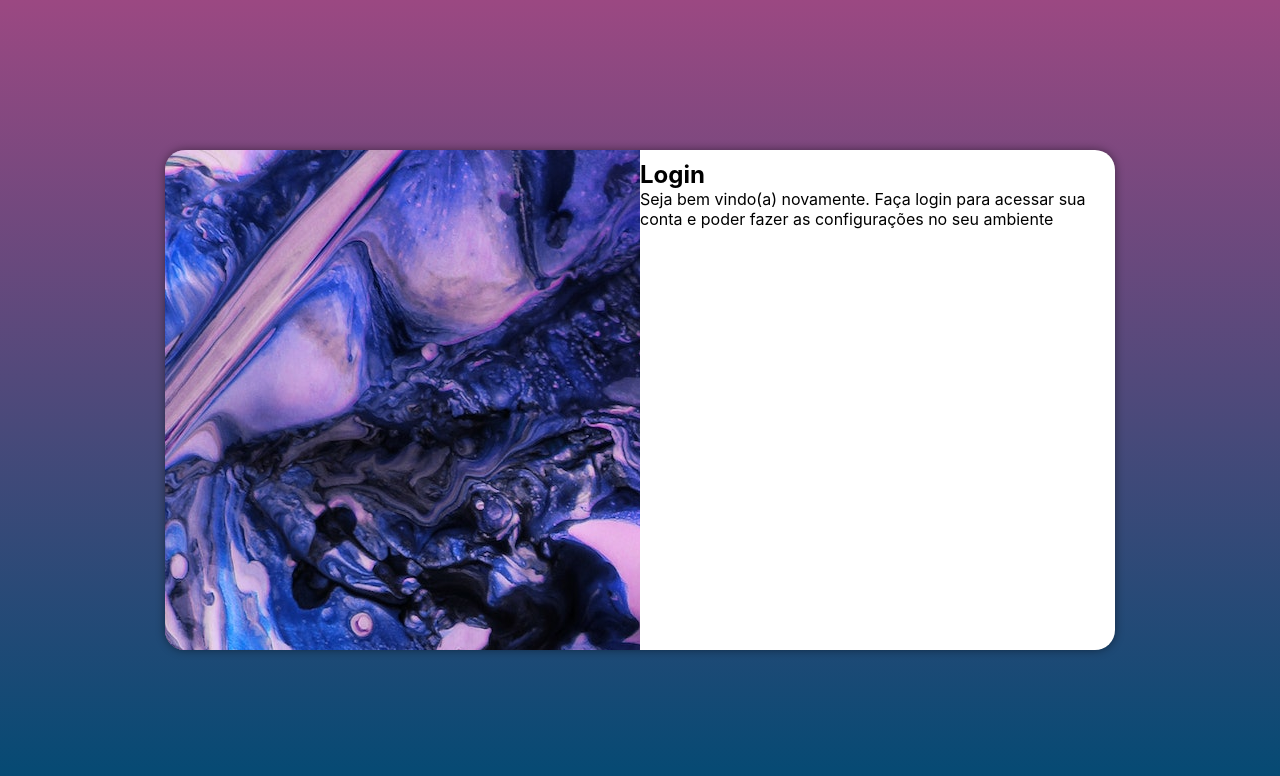
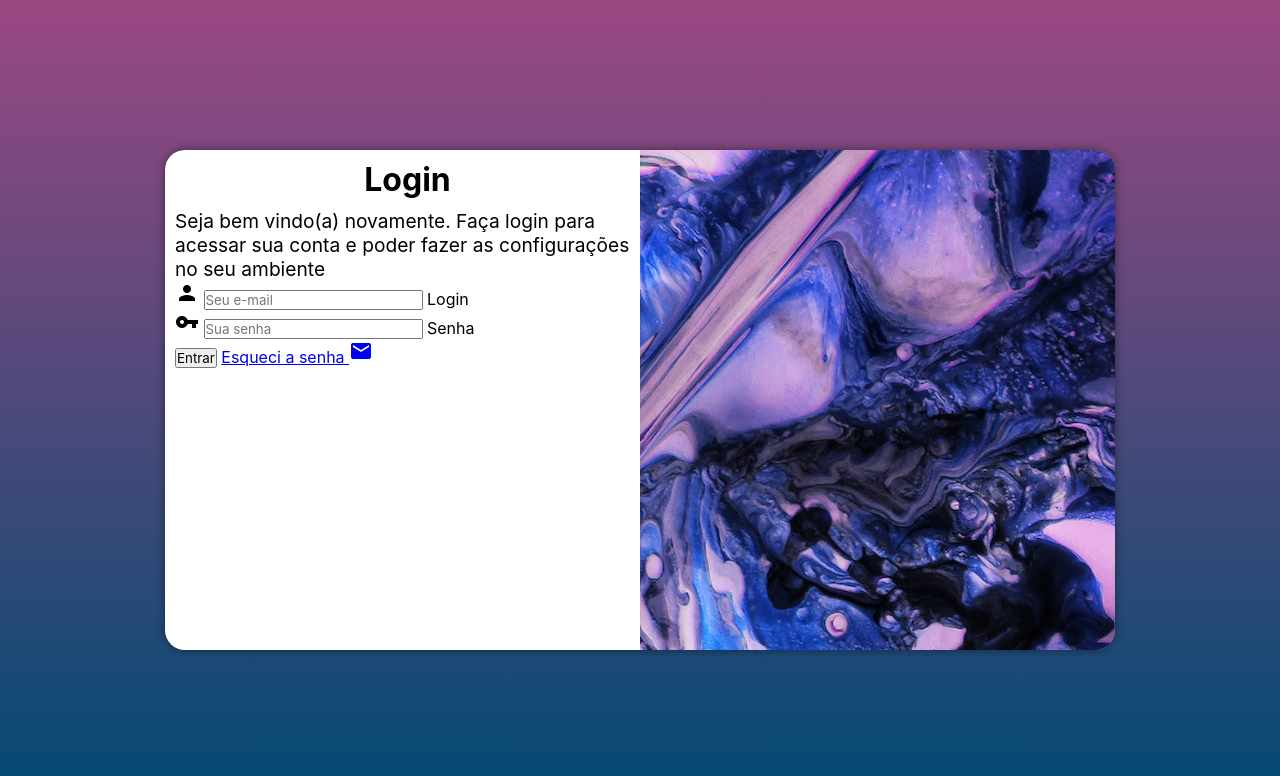
Before and after one commit to bielgeri/projeto-login, a plain HTML site: page index.html in a window 1280 px wide. Drawn offline with Linux system fonts and the light colour scheme.

Commit message:
adicionei o formulário

```diff
--- a/estilos/media-query.css
+++ b/estilos/media-query.css
@@ -31,13 +31,22 @@
 
     }
     #login > #imagem {
-        float: left;
+        float: right;
         width: 50%;
         height: 100%;
     }
 
     #login > #formulário {
-        float: right;
+        float: left;
         width: 50%;
     }
 }
+
+    #formulario > h1 {
+        font-size: 2em;
+
+    }
+
+    #formulario > p {
+        font-size: 1.2em;
+    }
--- a/estilos/style.css
+++ b/estilos/style.css
@@ -53,3 +53,8 @@ main {
     padding: 10px;
 
 }
+
+#formulario > h1 {
+    text-align: center;
+    margin-bottom: 10px;
+}
--- a/index.html
+++ b/index.html
@@ -4,6 +4,8 @@
     <meta charset="UTF-8">
     <meta http-equiv="X-UA-Compatible" content="IE=edge">
     <meta name="viewport" content="width=device-width, initial-scale=1.0">
+    <link href="https://fonts.googleapis.com/icon?family=Material+Icons"
+      rel="stylesheet">
     <link rel="stylesheet" href="estilos/style.css">
     <link rel="stylesheet" href="estilos/media-query.css">
     <title>Projeto login</title>
@@ -17,7 +19,22 @@
             <div id="formulario">
                 <h1>Login</h1>
                 <p>Seja bem vindo(a) novamente. Faça login para acessar sua conta e poder fazer as configurações no seu ambiente</p>
-                <form action="login.php" method="post"></form>
+                <form action="login.php" method="post" autocomplete="on">
+                    <div class="campo">
+                        <i class="material-icons">person</i>
+                        <input type="email" name="login" id="ilogin" placeholder="Seu e-mail" autocomplete="email" required maxlength="30">
+                        <label for="ilogin">Login</label>
+                    </div>
+                    <div class="campo">
+                        <i class="material-icons">vpn_key</i>
+                        <input type="password" name="senha" id="isenha" placeholder="Sua senha" autocomplete="current-password" required minlength="8" maxlength="20">
+                        <label for="isenha">Senha</label>
+                    </div>
+                    <input type="submit" value="Entrar">
+                    <a href="esqueci.html" target="_blank">
+                        Esqueci a senha <i class="material-icons">mail</i>
+                    </a>
+                </form>
             </div>
         </section>
     </main>
```
